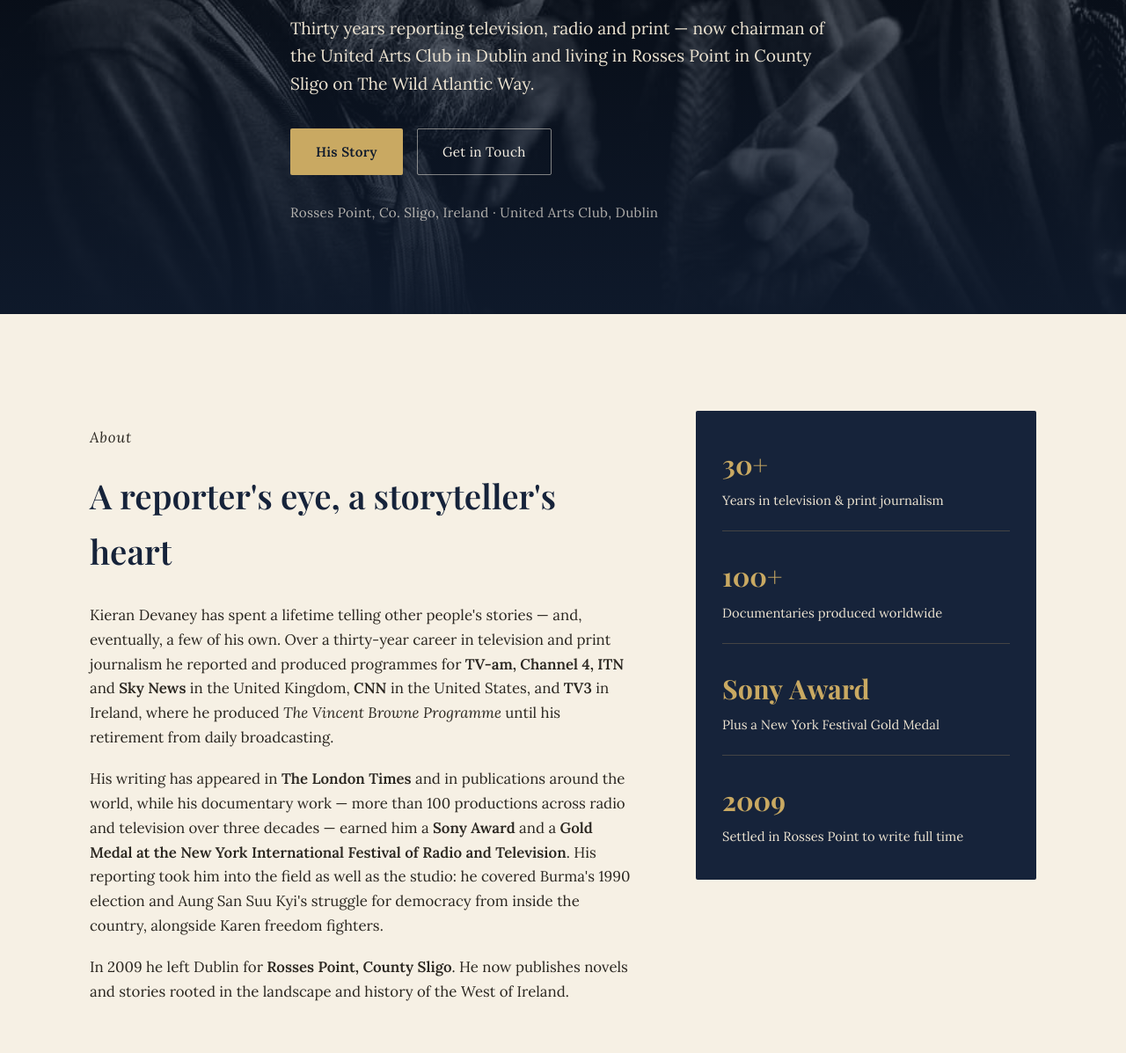
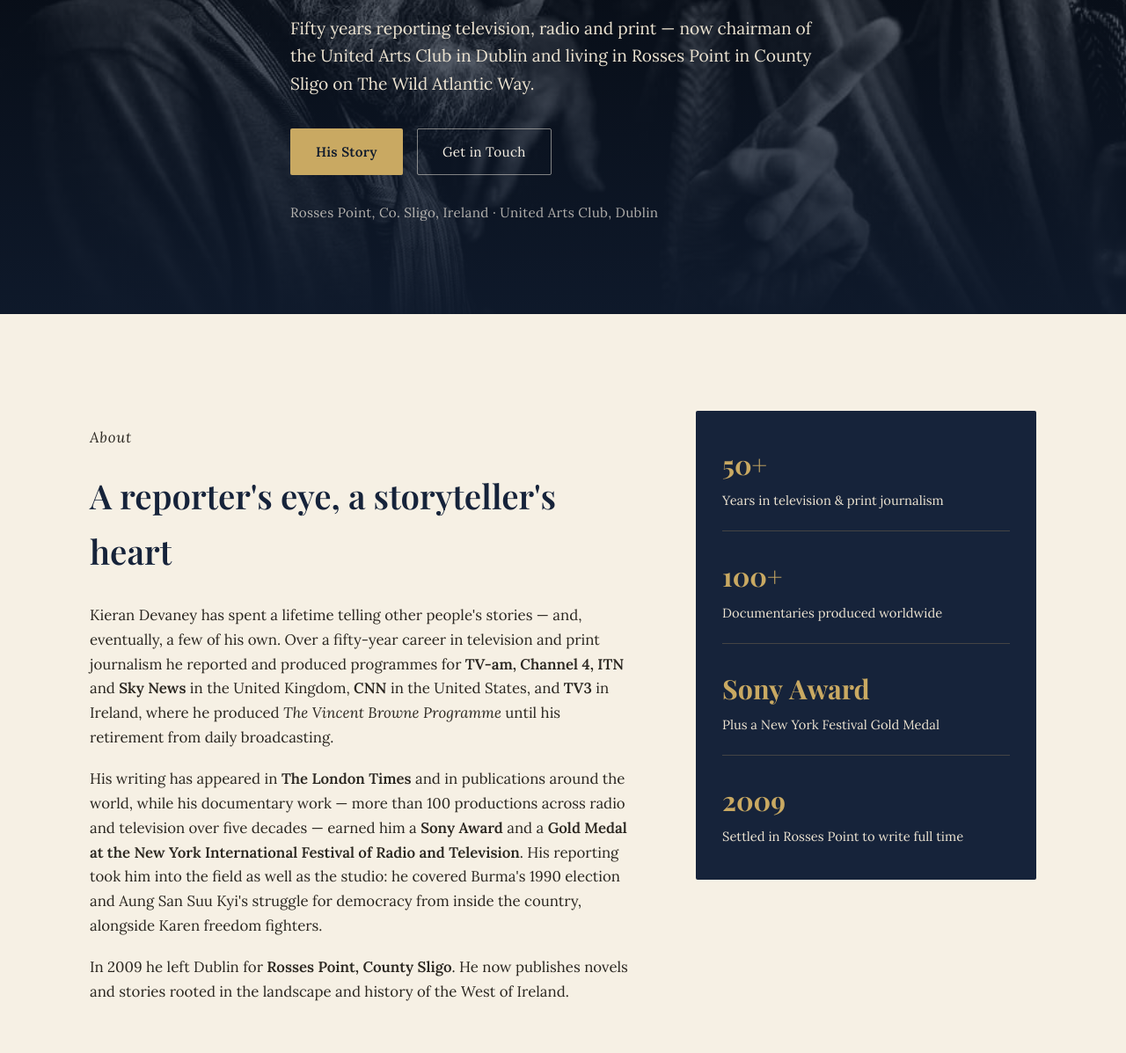
Before and after one commit to kevinr20041/KieranDevaney, a website: page index.html in a window 1280 px wide. Shown: the part 443-1640 px from the top of the page at 88% size. Drawn offline with nearby package versions, Linux system fonts and the light colour scheme; no server answers; a web font is replaced by a local one.

Commit message:
Update career length from 30 to 50 years across the site

```diff
--- a/index.html
+++ b/index.html
@@ -4,7 +4,7 @@
 <meta charset="UTF-8">
 <meta name="viewport" content="width=device-width, initial-scale=1.0">
 <title>Kieran Devaney — Journalist, Broadcaster &amp; Author</title>
-<meta name="description" content="Kieran Devaney — award-winning journalist and broadcaster of 30 years, now a novelist based in Rosses Point, Co. Sligo. Documentaries, books and press.">
+<meta name="description" content="Kieran Devaney — award-winning journalist and broadcaster of 50 years, now a novelist based in Rosses Point, Co. Sligo. Documentaries, books and press.">
 <link rel="icon" type="image/png" sizes="32x32" href="favicon-32.png">
 <link rel="icon" type="image/png" sizes="16x16" href="favicon-16.png">
 <link rel="icon" type="image/png" sizes="192x192" href="favicon-192.png">
@@ -60,7 +60,7 @@
     <div class="wrap hero-inner">
       <p class="eyebrow">Journalist &middot; Broadcaster &middot; Novelist</p>
       <h1>Kieran Devaney</h1>
-      <p class="hero-lede">Thirty years reporting television, radio and print — now chairman of the United Arts Club in Dublin and living in Rosses Point in County Sligo on The Wild Atlantic Way.</p>
+      <p class="hero-lede">Fifty years reporting television, radio and print — now chairman of the United Arts Club in Dublin and living in Rosses Point in County Sligo on The Wild Atlantic Way.</p>
       <div class="hero-actions">
         <a href="#about" class="btn btn-primary">His Story</a>
         <a href="#contact" class="btn btn-ghost">Get in Touch</a>
@@ -75,13 +75,13 @@
       <div class="about-copy">
         <p class="kicker">About</p>
         <h2>A reporter's eye, a storyteller's heart</h2>
-        <p>Kieran Devaney has spent a lifetime telling other people's stories — and, eventually, a few of his own. Over a thirty-year career in television and print journalism he reported and produced programmes for <strong>TV-am, Channel 4, ITN</strong> and <strong>Sky News</strong> in the United Kingdom, <strong>CNN</strong> in the United States, and <strong>TV3</strong> in Ireland, where he produced <em>The Vincent Browne Programme</em> until his retirement from daily broadcasting.</p>
-        <p>His writing has appeared in <strong>The London Times</strong> and in publications around the world, while his documentary work — more than 100 productions across radio and television over three decades — earned him a <strong>Sony Award</strong> and a <strong>Gold Medal at the New York International Festival of Radio and Television</strong>. His reporting took him into the field as well as the studio: he covered Burma's 1990 election and Aung San Suu Kyi's struggle for democracy from inside the country, alongside Karen freedom fighters.</p>
+        <p>Kieran Devaney has spent a lifetime telling other people's stories — and, eventually, a few of his own. Over a fifty-year career in television and print journalism he reported and produced programmes for <strong>TV-am, Channel 4, ITN</strong> and <strong>Sky News</strong> in the United Kingdom, <strong>CNN</strong> in the United States, and <strong>TV3</strong> in Ireland, where he produced <em>The Vincent Browne Programme</em> until his retirement from daily broadcasting.</p>
+        <p>His writing has appeared in <strong>The London Times</strong> and in publications around the world, while his documentary work — more than 100 productions across radio and television over five decades — earned him a <strong>Sony Award</strong> and a <strong>Gold Medal at the New York International Festival of Radio and Television</strong>. His reporting took him into the field as well as the studio: he covered Burma's 1990 election and Aung San Suu Kyi's struggle for democracy from inside the country, alongside Karen freedom fighters.</p>
         <p>In 2009 he left Dublin for <strong>Rosses Point, County Sligo</strong>. He now publishes novels and stories rooted in the landscape and history of the West of Ireland.</p>
       </div>
       <div class="about-facts">
         <div class="fact">
-          <span class="fact-num">30+</span>
+          <span class="fact-num">50+</span>
           <span class="fact-label">Years in television &amp; print journalism</span>
         </div>
         <div class="fact">
@@ -104,7 +104,7 @@
   <section class="section broadcasting" id="broadcasting">
     <div class="wrap">
       <p class="kicker kicker-light">Broadcasting Career</p>
-      <h2 class="light-heading">Three decades on air, on the page, on the road</h2>
+      <h2 class="light-heading">Five decades on air, on the page, on the road</h2>
       <p class="section-lede">Kieran's career took him through the newsrooms and edit suites of some of the best-known broadcasters in the English-speaking world.</p>
       <ul class="network-list">
         <li>TV-am</li>
```
